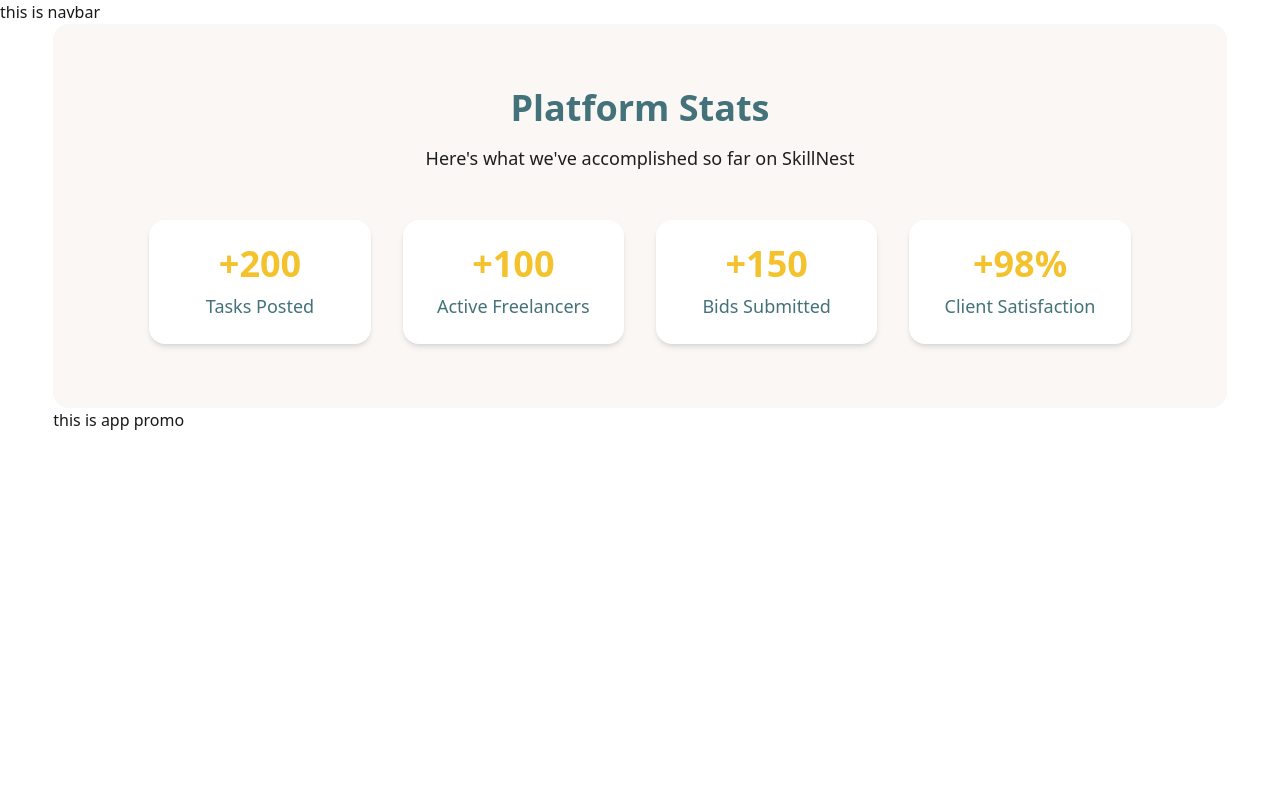
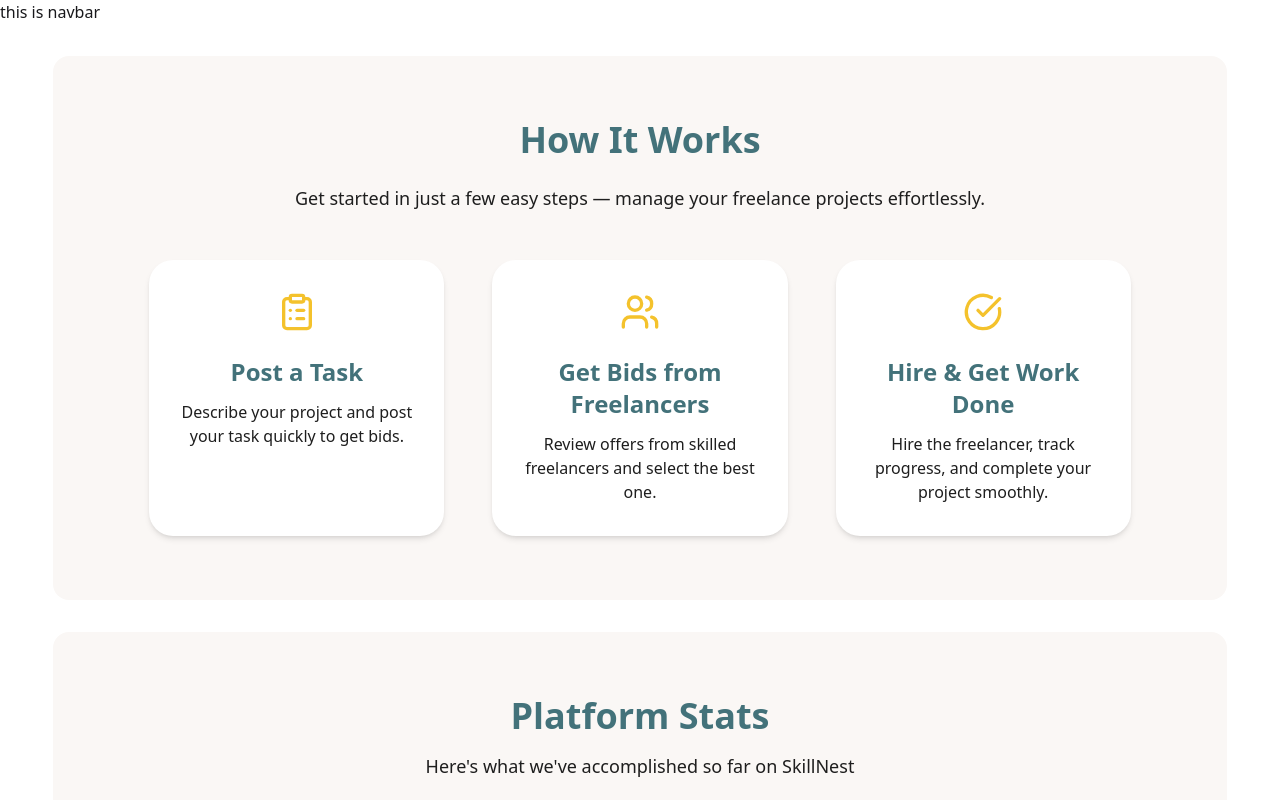
Before and after one commit to touhidtamim/Skillnest-Client-Side, a React (Vite) app: page / in a window 1280 px wide. Shown: the top 800 px of the page. Built offline with nearby package versions, Linux system fonts and the light colour scheme.

Commit message:
Added how it works section

```diff
--- a/package.json
+++ b/package.json
@@ -12,6 +12,7 @@
   "dependencies": {
     "@tailwindcss/vite": "^4.1.7",
     "daisyui": "^5.0.35",
+    "lucide-react": "^0.511.0",
     "react": "^19.1.0",
     "react-dom": "^19.1.0",
     "react-router": "^7.6.0",
--- a/src/Components/AppPromo.jsx
+++ /dev/null
@@ -1,7 +0,0 @@
-import React from "react";
-
-const AppPromo = () => {
-  return <div>this is app promo</div>;
-};
-
-export default AppPromo;
--- /dev/null
+++ b/src/Components/HowItWorks.jsx
@@ -0,0 +1,57 @@
+import React from "react";
+import { ClipboardList, Users, CheckCircle } from "lucide-react";
+
+const HowItWorks = () => {
+  const steps = [
+    {
+      id: 1,
+      title: "Post a Task",
+      description:
+        "Describe your project and post your task quickly to get bids.",
+      icon: <ClipboardList size={40} className="text-[#F4C22C]" />,
+    },
+    {
+      id: 2,
+      title: "Get Bids from Freelancers",
+      description:
+        "Review offers from skilled freelancers and select the best one.",
+      icon: <Users size={40} className="text-[#F4C22C]" />,
+    },
+    {
+      id: 3,
+      title: "Hire & Get Work Done",
+      description:
+        "Hire the freelancer, track progress, and complete your project smoothly.",
+      icon: <CheckCircle size={40} className="text-[#F4C22C]" />,
+    },
+  ];
+
+  return (
+    <section className="bg-[#FAF7F5] rounded-2xl py-16 px-6 sm:px-12 lg:px-24">
+      <div className="max-w-7xl mx-auto text-center">
+        <h2 className="text-4xl font-bold text-[#43727A] mb-6">How It Works</h2>
+        <p className="text-[#1E1E1E] mb-12 max-w-3xl mx-auto text-lg">
+          Get started in just a few easy steps — manage your freelance projects
+          effortlessly.
+        </p>
+
+        <div className="grid grid-cols-1 md:grid-cols-3 gap-12 ">
+          {steps.map(({ id, title, description, icon }) => (
+            <div
+              key={id}
+              className="bg-white rounded-3xl shadow-md p-8 flex flex-col items-center text-center hover:shadow-xl transition"
+            >
+              <div className="mb-6">{icon}</div>
+              <h3 className="text-2xl font-semibold text-[#43727A] mb-3">
+                {title}
+              </h3>
+              <p className="text-[#1E1E1E]">{description}</p>
+            </div>
+          ))}
+        </div>
+      </div>
+    </section>
+  );
+};
+
+export default HowItWorks;
--- a/src/Pages/Home.jsx
+++ b/src/Pages/Home.jsx
@@ -1,12 +1,14 @@
 import React from "react";
 import PlatformStats from "../Components/PlatformStats";
-import AppPromo from "../Components/AppPromo";
+import HowItWorks from "../Components/HowItWorks";
 
 const Home = () => {
   return (
     <div>
+      <div className=" my-2 md:my-4 lg:my-8">
+        <HowItWorks></HowItWorks>
+      </div>
       <PlatformStats></PlatformStats>
-      <AppPromo></AppPromo>
     </div>
   );
 };
```
Also changed, not shown: 1 other file (tests, documents, lock files or other folders).
